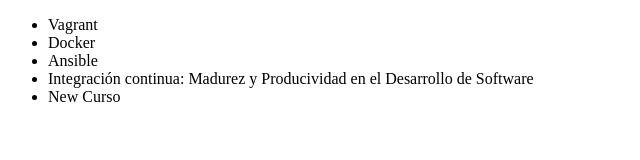
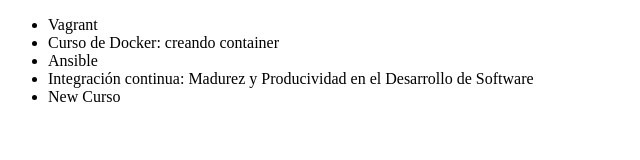
Before and after one commit to SoyGritti/alura-git, a plain HTML site: page index.html in a window 1280 px wide. Shown: the whole page, without its empty margins (0-640 px from the left). Drawn offline with Linux system fonts and the light colour scheme.

Commit message:
Actualizando nombre del curso del Docker

```diff
--- a/index.html
+++ b/index.html
@@ -7,7 +7,7 @@
 <body>
      <ul>
          <li> Vagrant </li>
-         <li> Docker </li>
+         <li> Curso de Docker: creando container </li>
          <li> Ansible </li>
          <li> Integración continua: Madurez y Producividad en el  Desarrollo de Software</li>
          <li>New Curso</li>
```
